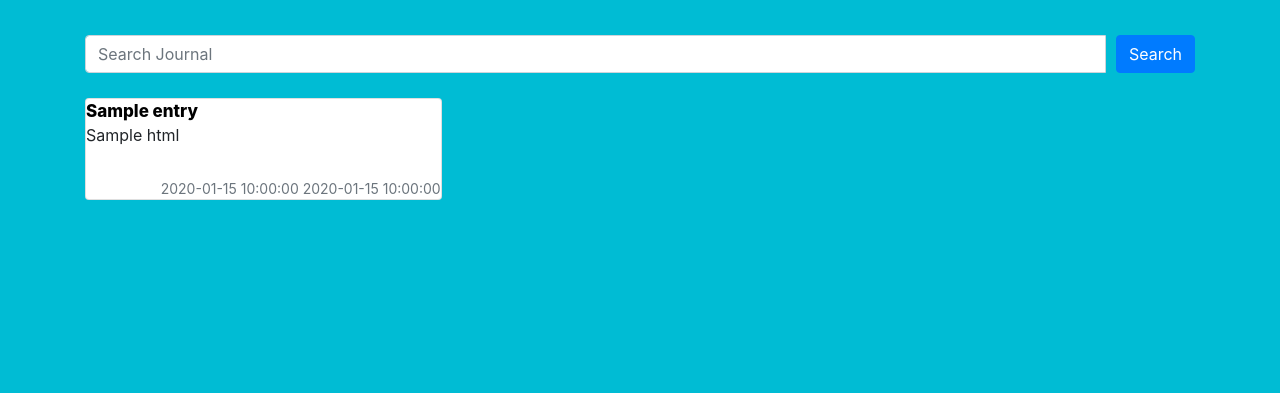
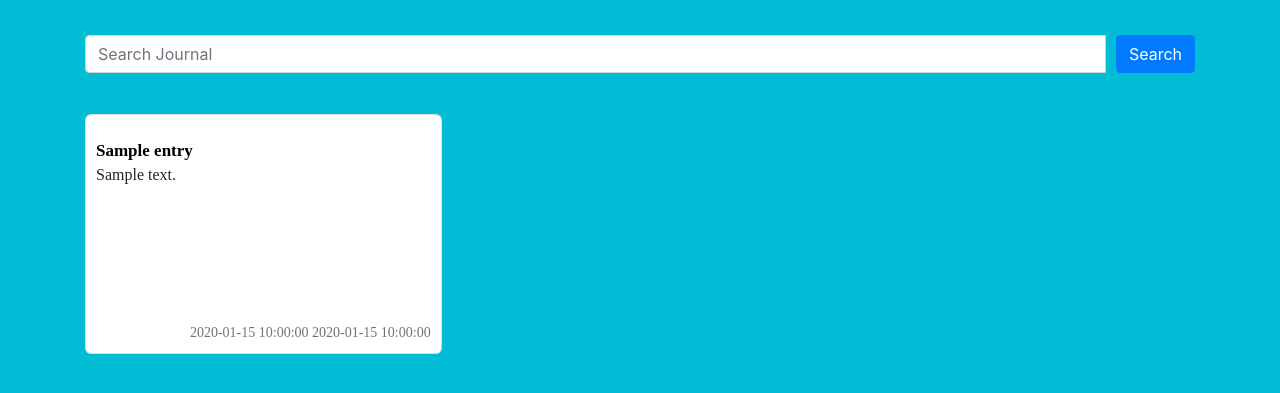
Before and after one commit to mzfr/jrnl-web, a Flask app: template app/templates/index.html in a window 1280 px wide. Shown: the top 393 px of the page. Run offline with Flask 2, Linux system fonts and the light colour scheme; the template is opened without the code that fills it: most values are stand-ins (such as "Sample title", 1, 10 or a date in 2020); some libraries are stand-ins or nearby versions.

Commit message:
CSS file added

```diff
--- a/app/templates/index.html
+++ b/app/templates/index.html
@@ -15,70 +15,9 @@
   {# <script src="{{ url_for('static', filename='bower/jquery/dist/jquery.min.js') }}"></script> #}
   {# <script src="{{ url_for('static', filename='bower/bootstrap/dist/js/bootstrap.min.js') }}"></script> #}
 
-  <style>
 
-    body {
-       background-color: #00BCD4;
-    }
-
-    #root {
-      margin-top: 35px;
-    }
-
-    span.card-title {
-      font-size: 17px;
-      font-weight: 800;
-      line-height: normal;
-    }
-
-    h1, h2 {
-      font-size: 20px;
-    }
-
-    @media (min-width: 1600px) {
-      .container {
-          max-width: 1500px;
-      }
-      .card-columns {
-        column-count: 4;
-      }
-    }
-
-    .card {
-      overflow: auto;
-      overflow-y: hidden;
-    }
-
-    .card.starred {
-      background-color: #FFFFF0;
-      border: 5px solid #FFD700;
-    }
-
-     /*Search Input & Button*/
-    #search-input {
-      margin-bottom: 25px;
-    }
-
-    .input-group-btn {
-      padding-left: 10px;
-      vertical-align: top !important;
-    }
-
-    #time {
-      float: right;
-      margin-top: 15px;
-    }
-
-    a.anchor {
-      color: #000;
-    }
-
-    a.anchor:hover {
-      color: blue;
-      text-decoration: none;
-    }
-
-  </style>
+  <!-- CSS -->
+  <link rel='stylesheet' type="text/css" href="/css/main.css">
 
 </head>
 
@@ -99,14 +38,14 @@
         <div class="card {% if e['starred'] %}starred{% endif %}">
           <div class="card-block">
 
-            <span class="card-title">
+            <span class="card-title"><br />
               <a class="anchor" name="{{ e['date'] }}-{{ e['slug'] }}"
               href="#{{ e['date'] }}-{{ e['slug'] }}">{{ e['title'] }}</a>
             </span>
 
             <p class="card-text">
-              {{ e['html'] | safe }}
-            </p>
+              {{ e['body'] | safe }}
+            </p><br />
 
             <p class="card-text">
               <small id="time" class="text-muted" datetime="{{ e['date'] }} {{ e['time'] }}"
--- /dev/null
+++ b/css/main.css
@@ -0,0 +1,83 @@
+
+
+    body {
+      background-color: #00BCD4;
+   }
+
+   #root {
+     margin-top: 35px;
+   }
+
+
+   span.card-title {
+     font-size: 17px;
+     font-weight: 800;
+     line-height: normal;
+   }
+
+   h1, h2 {
+     font-size: 20px;
+   }
+
+   @media (min-width: 1600px) {
+     .container {
+         white-space: 100%;
+         margin: 0 auto;
+         max-width: 1500px;
+     }
+     .card-columns {
+       column-count: 4;
+     }
+   }
+
+   .card {
+     padding-left: 10px;
+     overflow: auto;
+     overflow-y: hidden;
+     background: white;
+     font-family: 'Aclonica';
+     border-radius: .4em;
+     margin: 1em auto 1em auto;
+     min-height: 30vh;
+     position: relative;
+   }
+
+   .card.starred {
+     background-color: #FFFFF0;
+     border: 5px solid #FFD700;
+   }
+
+    /*Search Input & Button*/
+   #search-input {
+     margin-bottom: 25px;
+   }
+
+   .input-group-btn {
+     padding-left: 10px;
+     vertical-align: top !important;
+   }
+
+   #time {
+     position:absolute;
+     bottom:0;
+     right:0;
+     float: right;
+     margin-top: 15px;
+     padding-right: 10px;
+     padding-bottom: 10px;
+   }
+
+   a.anchor {
+     color: #000;
+   }
+
+   a.anchor:hover {
+     color: blue;
+     text-decoration: none;
+   }
+
+text-muted {
+ position:absolute;
+   bottom:0;
+   right:0;
+}
--- a/jrnl-config.yaml
+++ b/jrnl-config.yaml
@@ -4,7 +4,7 @@ editor: vim
 encrypt: false
 highlight: true
 journals:
-  test: /run/media/mzfr/Data/Journal/test.jrnl
+  test: /home/robin/Downloads/hekko.jrnl
 linewrap: 79
 tagsymbols: '@'
 template: false
```
Also changed, not shown: 1 other file.
